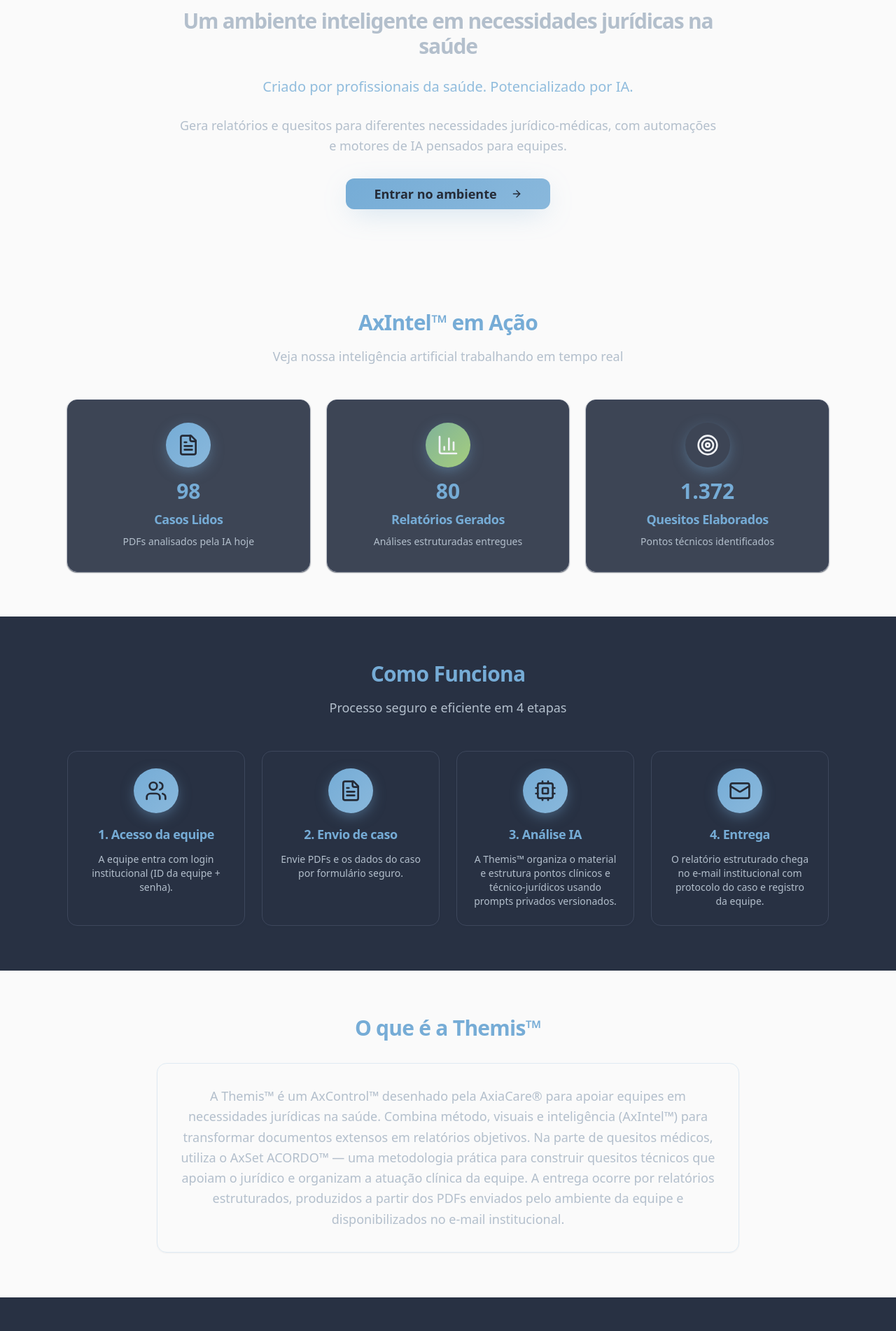
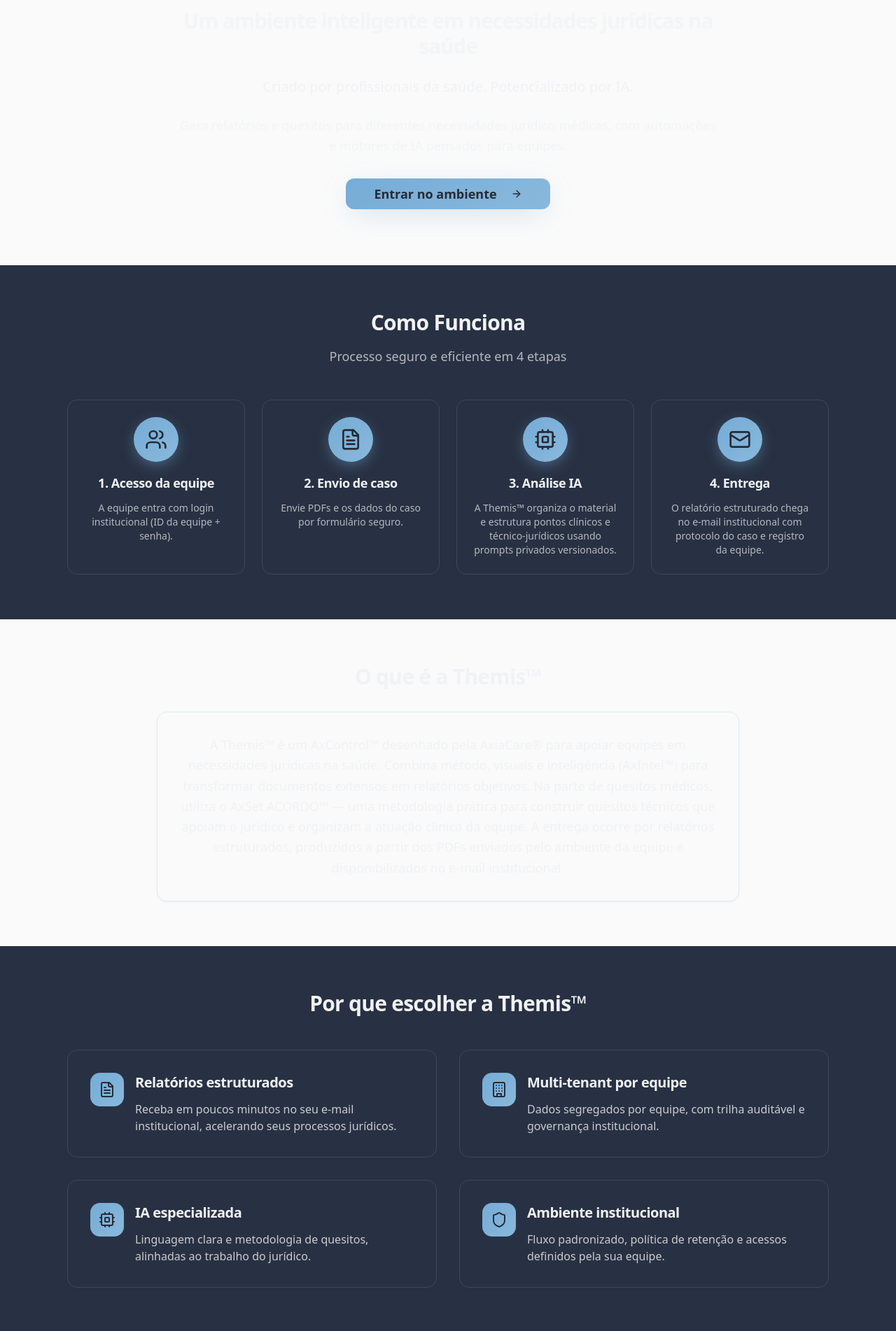
Before and after one commit to axiacare/themis-case-companion, a React (Vite) app: page / in a window 1280 px wide. Shown: the part 258-2160 px from the top of the page at 70% size. Built offline with nearby package versions, Linux system fonts and the light colour scheme.

Commit message:
Fix visual and section order

```diff
--- a/src/pages/Index.tsx
+++ b/src/pages/Index.tsx
@@ -7,7 +7,7 @@ const Index = () => {
   return (
     <div className="min-h-screen bg-gradient-secondary dark">
       {/* Header */}
-      <header className="border-b bg-card/80 backdrop-blur-sm sticky top-0 z-10">
+      <header className="border-b bg-card backdrop-blur-sm sticky top-0 z-10">
         <div className="container mx-auto px-4 py-4">
           <div className="flex items-center justify-between">
             <div className="flex items-center space-x-4">
@@ -17,8 +17,8 @@ const Index = () => {
                 className="w-16 h-16 rounded-xl object-cover hover-glow"
               />
               <div className="flex flex-col">
-                <h1 className="text-2xl font-bold text-primary">Themis™</h1>
-                <span className="text-sm text-muted-foreground font-medium">AxControl™</span>
+                <h1 className="text-2xl font-bold text-foreground">Themis™</h1>
+                <span className="text-sm text-foreground/70 font-medium">AxControl™</span>
               </div>
             </div>
             <Link to="/acesso">
@@ -45,14 +45,14 @@ const Index = () => {
       <section className="py-20 px-4">
         <div className="container mx-auto text-center max-w-4xl">
           <div className="mb-8">
-            <h2 className="text-5xl font-bold text-primary mb-6">
+            <h2 className="text-5xl font-bold text-foreground mb-6">
               Themis™
-              <span className="block text-muted-foreground text-3xl mt-2">Um ambiente inteligente em necessidades jurídicas na saúde</span>
+              <span className="block text-foreground/70 text-3xl mt-2">Um ambiente inteligente em necessidades jurídicas na saúde</span>
             </h2>
-            <p className="text-xl text-primary/80 max-w-3xl mx-auto leading-relaxed mb-6 font-medium">
+            <p className="text-xl text-foreground max-w-3xl mx-auto leading-relaxed mb-6 font-medium">
               Criado por profissionais da saúde. Potencializado por IA.
             </p>
-            <p className="text-lg text-muted-foreground max-w-3xl mx-auto leading-relaxed">
+            <p className="text-lg text-foreground/80 max-w-3xl mx-auto leading-relaxed">
               Gera relatórios e quesitos para diferentes necessidades jurídico-médicas, com automações e motores de IA pensados para equipes.
             </p>
           </div>
@@ -66,57 +66,12 @@ const Index = () => {
         </div>
       </section>
 
-      {/* AxIntel™ Em Ação - Dashboard */}
-      <section className="py-16 px-4 bg-gradient-accent/30">
-        <div className="container mx-auto max-w-6xl">
-          <div className="text-center mb-12">
-            <h3 className="text-3xl font-bold text-primary mb-4">AxIntel™ em Ação</h3>
-            <p className="text-lg text-muted-foreground">Veja nossa inteligência artificial trabalhando em tempo real</p>
-          </div>
-
-          <div className="grid md:grid-cols-3 gap-6">
-            <Card className="shadow-card hover-lift bg-card/90 backdrop-blur-sm">
-              <CardContent className="p-8 text-center">
-                <div className="w-16 h-16 gradient-primary rounded-full flex items-center justify-center mx-auto mb-4 shadow-button">
-                  <FileText className="w-8 h-8 text-primary-foreground" />
-                </div>
-                <div className="text-3xl font-bold text-primary mb-2">98</div>
-                <h4 className="text-lg font-semibold text-primary mb-2">Casos Lidos</h4>
-                <p className="text-sm text-muted-foreground">PDFs analisados pela IA hoje</p>
-              </CardContent>
-            </Card>
-
-            <Card className="shadow-card hover-lift bg-card/90 backdrop-blur-sm">
-              <CardContent className="p-8 text-center">
-                <div className="w-16 h-16 gradient-accent rounded-full flex items-center justify-center mx-auto mb-4 shadow-button">
-                  <BarChart3 className="w-8 h-8 text-accent-foreground" />
-                </div>
-                <div className="text-3xl font-bold text-primary mb-2">80</div>
-                <h4 className="text-lg font-semibold text-primary mb-2">Relatórios Gerados</h4>
-                <p className="text-sm text-muted-foreground">Análises estruturadas entregues</p>
-              </CardContent>
-            </Card>
-
-            <Card className="shadow-card hover-lift bg-card/90 backdrop-blur-sm">
-              <CardContent className="p-8 text-center">
-                <div className="w-16 h-16 bg-success rounded-full flex items-center justify-center mx-auto mb-4 shadow-button">
-                  <Target className="w-8 h-8 text-success-foreground" />
-                </div>
-                <div className="text-3xl font-bold text-primary mb-2">1.372</div>
-                <h4 className="text-lg font-semibold text-primary mb-2">Quesitos Elaborados</h4>
-                <p className="text-sm text-muted-foreground">Pontos técnicos identificados</p>
-              </CardContent>
-            </Card>
-          </div>
-        </div>
-      </section>
-
       {/* Como Funciona - Second fold */}
       <section className="py-16 px-4 bg-card">
         <div className="container mx-auto max-w-6xl">
           <div className="text-center mb-12">
-            <h3 className="text-3xl font-bold text-primary mb-4">Como Funciona</h3>
-            <p className="text-lg text-muted-foreground">Processo seguro e eficiente em 4 etapas</p>
+            <h3 className="text-3xl font-bold text-foreground mb-4">Como Funciona</h3>
+            <p className="text-lg text-foreground/70">Processo seguro e eficiente em 4 etapas</p>
           </div>
 
           <div className="grid md:grid-cols-2 lg:grid-cols-4 gap-6">
@@ -125,8 +80,8 @@ const Index = () => {
                 <div className="w-16 h-16 gradient-primary rounded-full flex items-center justify-center mx-auto mb-4 shadow-button">
                   <Users className="w-8 h-8 text-primary-foreground" />
                 </div>
-                <h4 className="text-lg font-semibold text-primary mb-3">1. Acesso da equipe</h4>
-                <p className="text-sm text-muted-foreground">
+                <h4 className="text-lg font-semibold text-foreground mb-3">1. Acesso da equipe</h4>
+                <p className="text-sm text-foreground/70">
                   A equipe entra com login institucional (ID da equipe + senha).
                 </p>
               </CardContent>
@@ -137,8 +92,8 @@ const Index = () => {
                 <div className="w-16 h-16 gradient-primary rounded-full flex items-center justify-center mx-auto mb-4 shadow-button">
                   <FileText className="w-8 h-8 text-primary-foreground" />
                 </div>
-                <h4 className="text-lg font-semibold text-primary mb-3">2. Envio de caso</h4>
-                <p className="text-sm text-muted-foreground">
+                <h4 className="text-lg font-semibold text-foreground mb-3">2. Envio de caso</h4>
+                <p className="text-sm text-foreground/70">
                   Envie PDFs e os dados do caso por formulário seguro.
                 </p>
               </CardContent>
@@ -149,8 +104,8 @@ const Index = () => {
                 <div className="w-16 h-16 gradient-primary rounded-full flex items-center justify-center mx-auto mb-4 shadow-button">
                   <Cpu className="w-8 h-8 text-primary-foreground" />
                 </div>
-                <h4 className="text-lg font-semibold text-primary mb-3">3. Análise IA</h4>
-                <p className="text-sm text-muted-foreground">
+                <h4 className="text-lg font-semibold text-foreground mb-3">3. Análise IA</h4>
+                <p className="text-sm text-foreground/70">
                   A Themis™ organiza o material e estrutura pontos clínicos e técnico-jurídicos usando prompts privados versionados.
                 </p>
               </CardContent>
@@ -161,8 +116,8 @@ const Index = () => {
                 <div className="w-16 h-16 gradient-primary rounded-full flex items-center justify-center mx-auto mb-4 shadow-button">
                   <Mail className="w-8 h-8 text-primary-foreground" />
                 </div>
-                <h4 className="text-lg font-semibold text-primary mb-3">4. Entrega</h4>
-                <p className="text-sm text-muted-foreground">
+                <h4 className="text-lg font-semibold text-foreground mb-3">4. Entrega</h4>
+                <p className="text-sm text-foreground/70">
                   O relatório estruturado chega no e-mail institucional com protocolo do caso e registro da equipe.
                 </p>
               </CardContent>
@@ -175,11 +130,11 @@ const Index = () => {
       <section className="py-16 px-4">
         <div className="container mx-auto max-w-4xl">
           <div className="text-center mb-8">
-            <h3 className="text-3xl font-bold text-primary mb-6">O que é a Themis™</h3>
+            <h3 className="text-3xl font-bold text-foreground mb-6">O que é a Themis™</h3>
           </div>
           <Card className="shadow-elegant bg-gradient-accent border-primary/20">
             <CardContent className="p-8">
-              <p className="text-lg text-muted-foreground leading-relaxed text-center">
+              <p className="text-lg text-foreground leading-relaxed text-center">
                 A Themis™ é um AxControl™ desenhado pela AxiaCare® para apoiar equipes em necessidades jurídicas na saúde. Combina método, visuais e inteligência (AxIntel™) para transformar documentos extensos em relatórios objetivos. Na parte de quesitos médicos, utiliza o AxSet ACORDO™ — uma metodologia prática para construir quesitos técnicos que apoiam o jurídico e organizam a atuação clínica da equipe. A entrega ocorre por relatórios estruturados, produzidos a partir dos PDFs enviados pelo ambiente da equipe e disponibilizados no e-mail institucional.
               </p>
             </CardContent>
@@ -191,7 +146,7 @@ const Index = () => {
       <section className="py-16 px-4 bg-card">
         <div className="container mx-auto max-w-6xl">
           <div className="text-center mb-12">
-            <h3 className="text-3xl font-bold text-primary mb-4">Por que escolher a Themis™</h3>
+            <h3 className="text-3xl font-bold text-foreground mb-4">Por que escolher a Themis™</h3>
           </div>
 
           <div className="grid md:grid-cols-2 gap-8">
@@ -202,8 +157,8 @@ const Index = () => {
                     <FileText className="w-6 h-6 text-primary-foreground" />
                   </div>
                   <div>
-                    <h4 className="text-xl font-semibold text-primary mb-3">Relatórios estruturados</h4>
-                    <p className="text-muted-foreground">
+                    <h4 className="text-xl font-semibold text-foreground mb-3">Relatórios estruturados</h4>
+                    <p className="text-foreground/80">
                       Receba em poucos minutos no seu e-mail institucional, acelerando seus processos jurídicos.
                     </p>
                   </div>
@@ -218,8 +173,8 @@ const Index = () => {
                     <Building className="w-6 h-6 text-primary-foreground" />
                   </div>
                   <div>
-                    <h4 className="text-xl font-semibold text-primary mb-3">Multi-tenant por equipe</h4>
-                    <p className="text-muted-foreground">
+                    <h4 className="text-xl font-semibold text-foreground mb-3">Multi-tenant por equipe</h4>
+                    <p className="text-foreground/80">
                       Dados segregados por equipe, com trilha auditável e governança institucional.
                     </p>
                   </div>
@@ -234,8 +189,8 @@ const Index = () => {
                     <Cpu className="w-6 h-6 text-primary-foreground" />
                   </div>
                   <div>
-                    <h4 className="text-xl font-semibold text-primary mb-3">IA especializada</h4>
-                    <p className="text-muted-foreground">
+                    <h4 className="text-xl font-semibold text-foreground mb-3">IA especializada</h4>
+                    <p className="text-foreground/80">
                       Linguagem clara e metodologia de quesitos, alinhadas ao trabalho do jurídico.
                     </p>
                   </div>
@@ -250,8 +205,8 @@ const Index = () => {
                     <Shield className="w-6 h-6 text-primary-foreground" />
                   </div>
                   <div>
-                    <h4 className="text-xl font-semibold text-primary mb-3">Ambiente institucional</h4>
-                    <p className="text-muted-foreground">
+                    <h4 className="text-xl font-semibold text-foreground mb-3">Ambiente institucional</h4>
+                    <p className="text-foreground/80">
                       Fluxo padronizado, política de retenção e acessos definidos pela sua equipe.
                     </p>
                   </div>
@@ -266,7 +221,7 @@ const Index = () => {
       <section className="py-16 px-4">
         <div className="container mx-auto max-w-4xl">
           <div className="text-center mb-12">
-            <h3 className="text-3xl font-bold text-primary mb-6">A força da AxiaCare® por trás da Themis™</h3>
+            <h3 className="text-3xl font-bold text-foreground mb-6">A força da AxiaCare® por trás da Themis™</h3>
             <Card className="shadow-elegant bg-gradient-accent border-primary/20">
               <CardContent className="p-8">
                 <div className="flex items-center justify-center mb-6">
@@ -276,10 +231,10 @@ const Index = () => {
                     className="h-12 object-contain"
                   />
                 </div>
-                <p className="text-lg text-muted-foreground leading-relaxed text-center mb-6">
+                <p className="text-lg text-foreground leading-relaxed text-center mb-6">
                   A AxiaCare cria e conduz soluções completas para ecossistemas de saúde, integrando empresas, instituições, prestadores e líderes do setor. Nosso trabalho segue os <strong className="text-primary">princípios do cuidado baseado em valor (Value-Based Health Care)</strong>: é centrado no paciente, guiado por dados e orientado a resultados concretos.
                 </p>
-                <p className="text-base text-muted-foreground leading-relaxed text-center">
+                <p className="text-base text-foreground/80 leading-relaxed text-center">
                   Muito além de uma consultoria, atuamos em todas as etapas – do diagnóstico inicial à sustentação contínua. Identificamos a necessidade, mapeamos e engajamos os parceiros certos, co-desenhamos a jornada de valor e implementamos a solução com apoio institucional sólido e governança clínica efetiva.
                 </p>
                 <div className="mt-6 flex justify-center">
@@ -331,7 +286,7 @@ const Index = () => {
                 <p className="text-sm text-orange-600 dark:text-orange-300 font-medium">Capacitação Contínua</p>
               </div>
             </div>
-            <p className="text-lg text-muted-foreground leading-relaxed mb-6">
+            <p className="text-lg text-foreground/80 leading-relaxed mb-6">
               Aprenda enquanto usa com eventos e cursos especializados da <strong className="text-orange-600 dark:text-orange-300">MedValor®</strong>
             </p>
             <div className="flex flex-col sm:flex-row gap-4 justify-center">
@@ -358,14 +313,59 @@ const Index = () => {
         </div>
       </section>
 
+      {/* AxIntel™ Em Ação - Dashboard */}
+      <section className="py-16 px-4 bg-gradient-accent/30">
+        <div className="container mx-auto max-w-6xl">
+          <div className="text-center mb-12">
+            <h3 className="text-3xl font-bold text-foreground mb-4">AxIntel™ em Ação</h3>
+            <p className="text-lg text-foreground/70">Veja nossa inteligência artificial trabalhando em tempo real</p>
+          </div>
+
+          <div className="grid md:grid-cols-3 gap-6">
+            <Card className="shadow-card hover-lift bg-card backdrop-blur-sm">
+              <CardContent className="p-8 text-center">
+                <div className="w-16 h-16 gradient-primary rounded-full flex items-center justify-center mx-auto mb-4 shadow-button">
+                  <FileText className="w-8 h-8 text-primary-foreground" />
+                </div>
+                <div className="text-3xl font-bold text-foreground mb-2">98</div>
+                <h4 className="text-lg font-semibold text-foreground mb-2">Casos Lidos</h4>
+                <p className="text-sm text-foreground/70">PDFs analisados pela IA hoje</p>
+              </CardContent>
+            </Card>
+
+            <Card className="shadow-card hover-lift bg-card backdrop-blur-sm">
+              <CardContent className="p-8 text-center">
+                <div className="w-16 h-16 gradient-accent rounded-full flex items-center justify-center mx-auto mb-4 shadow-button">
+                  <BarChart3 className="w-8 h-8 text-accent-foreground" />
+                </div>
+                <div className="text-3xl font-bold text-foreground mb-2">80</div>
+                <h4 className="text-lg font-semibold text-foreground mb-2">Relatórios Gerados</h4>
+                <p className="text-sm text-foreground/70">Análises estruturadas entregues</p>
+              </CardContent>
+            </Card>
+
+            <Card className="shadow-card hover-lift bg-card backdrop-blur-sm">
+              <CardContent className="p-8 text-center">
+                <div className="w-16 h-16 bg-success rounded-full flex items-center justify-center mx-auto mb-4 shadow-button">
+                  <Target className="w-8 h-8 text-success-foreground" />
+                </div>
+                <div className="text-3xl font-bold text-foreground mb-2">1.372</div>
+                <h4 className="text-lg font-semibold text-foreground mb-2">Quesitos Elaborados</h4>
+                <p className="text-sm text-foreground/70">Pontos técnicos identificados</p>
+              </CardContent>
+            </Card>
+          </div>
+        </div>
+      </section>
+
       {/* Disclosure - Importante */}
       <section className="py-8 px-4 bg-muted/50 border-t">
         <div className="container mx-auto max-w-4xl">
           <Card className="border-accent bg-accent/10">
             <CardContent className="p-6">
               <div className="text-center">
-                <h4 className="text-lg font-semibold text-primary mb-3">Importante</h4>
-                <p className="text-sm text-muted-foreground leading-relaxed">
+                <h4 className="text-lg font-semibold text-foreground mb-3">Importante</h4>
+                <p className="text-sm text-foreground/70 leading-relaxed">
                   A Themis™ não substitui análise jurídica nem avaliação clínica. É uma ferramenta de apoio para equipes institucionais, que devem revisar e validar tecnicamente as entregas. Em situações urgentes, procure avaliação presencial.
                 </p>
               </div>
```
